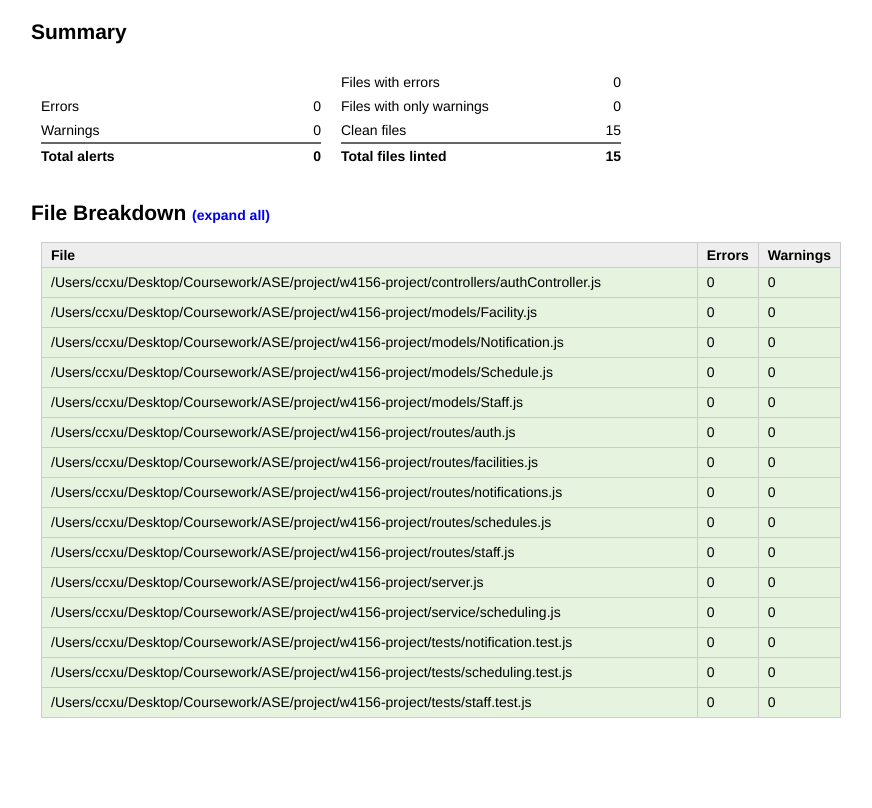
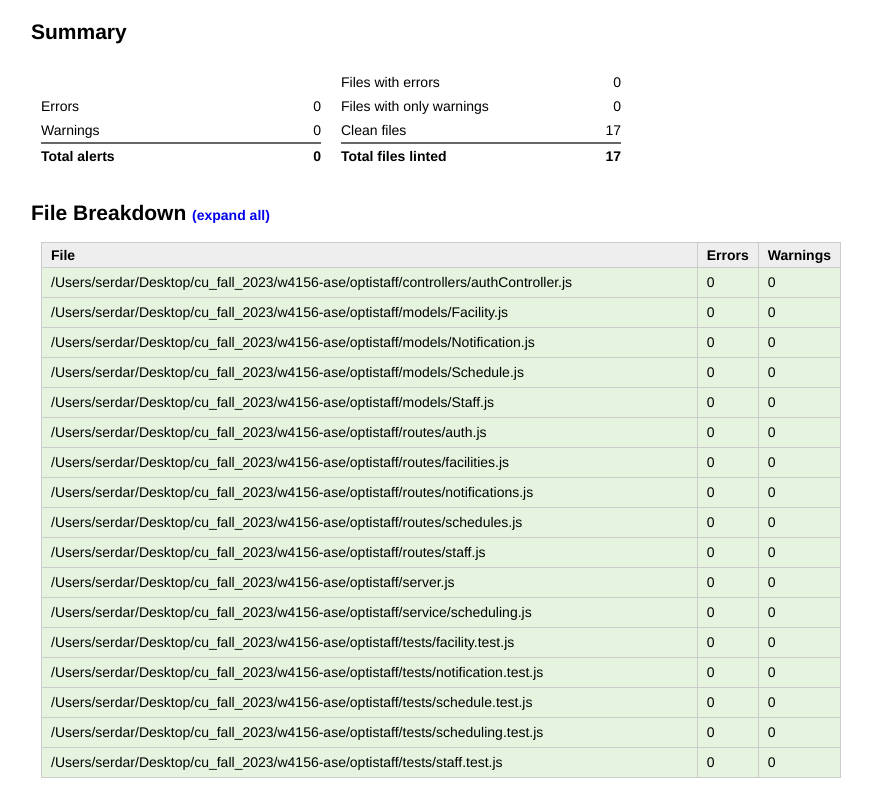
Before and after one commit to andyccxu/w4156-project, a website: page style-report.html in a window 1280 px wide. Shown: the part 83-891 px from the top of the page, without its empty margins (9-881 px from the left). Before the commit the page ends 831 px from the top, so only its background shows below. Drawn offline with Linux system fonts and the light colour scheme.

Commit message:
Reformatted README, added unit tests for the facility model middleware function

```diff
--- a/package.json
+++ b/package.json
@@ -14,6 +14,7 @@
     "bcryptjs": "^2.4.3",
     "cors": "^2.8.5",
     "dotenv": "^16.3.1",
+    "eslint-html-reporter": "^0.7.4",
     "express": "^4.18.2",
     "jsonwebtoken": "^9.0.2",
     "mongodb": "^6.1.0",
--- a/routes/notifications.js
+++ b/routes/notifications.js
@@ -2,9 +2,8 @@ const express = require('express');
 // eslint-disable-next-line new-cap
 const router = express.Router();
 const Notification = require('../models/Notification');
+
 // Get all schedules
-// http://localhost:3000/schedules
-
 router.get('/', async (req, res) => {
   try {
     const notifications = await Notification.find();
--- a/server.js
+++ b/server.js
@@ -21,7 +21,7 @@ app.use(express.json());
 
 // Routes
 // const authRoute = require('./routes/auth');
-const facilitiesRouter = require('./routes/facilities');
+const {router: facilitiesRouter} = require('./routes/facilities');
 app.use('/facilities', facilitiesRouter);
 
 const {router: notificationsRouter} = require('./routes/notifications');
--- a/style-report.html
+++ b/style-report.html
@@ -275,13 +275,13 @@
                 </tr>
                 <tr>
                   <td>Clean files</td>
-                  <td>15</td>
+                  <td>17</td>
                 </tr>
               </tbody>
               <tfoot>
                 <tr>
                   <td>Total files linted</td>
-                  <td>15</td>
+                  <td>17</td>
                 </tr>
               </tfoot>
           </table>
@@ -300,35 +300,39 @@
             <th class="warning-col">Warnings</th>
           </tr>
         </thead>
-        <tbody><tr class="success"><td>/Users/ccxu/Desktop/Coursework/ASE/project/w4156-project/controllers/authController.js</td>
+        <tbody><tr class="success"><td>/Users/serdar/Desktop/cu_fall_2023/w4156-ase/optistaff/controllers/authController.js</td>
               <td>0</td>
-              <td>0</td></tr><tr class="success"><td>/Users/ccxu/Desktop/Coursework/ASE/project/w4156-project/models/Facility.js</td>
+              <td>0</td></tr><tr class="success"><td>/Users/serdar/Desktop/cu_fall_2023/w4156-ase/optistaff/models/Facility.js</td>
               <td>0</td>
-              <td>0</td></tr><tr class="success"><td>/Users/ccxu/Desktop/Coursework/ASE/project/w4156-project/models/Notification.js</td>
+              <td>0</td></tr><tr class="success"><td>/Users/serdar/Desktop/cu_fall_2023/w4156-ase/optistaff/models/Notification.js</td>
               <td>0</td>
-              <td>0</td></tr><tr class="success"><td>/Users/ccxu/Desktop/Coursework/ASE/project/w4156-project/models/Schedule.js</td>
+              <td>0</td></tr><tr class="success"><td>/Users/serdar/Desktop/cu_fall_2023/w4156-ase/optistaff/models/Schedule.js</td>
               <td>0</td>
-              <td>0</td></tr><tr class="success"><td>/Users/ccxu/Desktop/Coursework/ASE/project/w4156-project/models/Staff.js</td>
+              <td>0</td></tr><tr class="success"><td>/Users/serdar/Desktop/cu_fall_2023/w4156-ase/optistaff/models/Staff.js</td>
               <td>0</td>
-              <td>0</td></tr><tr class="success"><td>/Users/ccxu/Desktop/Coursework/ASE/project/w4156-project/routes/auth.js</td>
+              <td>0</td></tr><tr class="success"><td>/Users/serdar/Desktop/cu_fall_2023/w4156-ase/optistaff/routes/auth.js</td>
               <td>0</td>
-              <td>0</td></tr><tr class="success"><td>/Users/ccxu/Desktop/Coursework/ASE/project/w4156-project/routes/facilities.js</td>
+              <td>0</td></tr><tr class="success"><td>/Users/serdar/Desktop/cu_fall_2023/w4156-ase/optistaff/routes/facilities.js</td>
               <td>0</td>
-              <td>0</td></tr><tr class="success"><td>/Users/ccxu/Desktop/Coursework/ASE/project/w4156-project/routes/notifications.js</td>
+              <td>0</td></tr><tr class="success"><td>/Users/serdar/Desktop/cu_fall_2023/w4156-ase/optistaff/routes/notifications.js</td>
               <td>0</td>
-              <td>0</td></tr><tr class="success"><td>/Users/ccxu/Desktop/Coursework/ASE/project/w4156-project/routes/schedules.js</td>
+              <td>0</td></tr><tr class="success"><td>/Users/serdar/Desktop/cu_fall_2023/w4156-ase/optistaff/routes/schedules.js</td>
               <td>0</td>
-              <td>0</td></tr><tr class="success"><td>/Users/ccxu/Desktop/Coursework/ASE/project/w4156-project/routes/staff.js</td>
+              <td>0</td></tr><tr class="success"><td>/Users/serdar/Desktop/cu_fall_2023/w4156-ase/optistaff/routes/staff.js</td>
               <td>0</td>
-              <td>0</td></tr><tr class="success"><td>/Users/ccxu/Desktop/Coursework/ASE/project/w4156-project/server.js</td>
+              <td>0</td></tr><tr class="success"><td>/Users/serdar/Desktop/cu_fall_2023/w4156-ase/optistaff/server.js</td>
               <td>0</td>
-              <td>0</td></tr><tr class="success"><td>/Users/ccxu/Desktop/Coursework/ASE/project/w4156-project/service/scheduling.js</td>
+              <td>0</td></tr><tr class="success"><td>/Users/serdar/Desktop/cu_fall_2023/w4156-ase/optistaff/service/scheduling.js</td>
               <td>0</td>
-              <td>0</td></tr><tr class="success"><td>/Users/ccxu/Desktop/Coursework/ASE/project/w4156-project/tests/notification.test.js</td>
+              <td>0</td></tr><tr class="success"><td>/Users/serdar/Desktop/cu_fall_2023/w4156-ase/optistaff/tests/facility.test.js</td>
               <td>0</td>
-              <td>0</td></tr><tr class="success"><td>/Users/ccxu/Desktop/Coursework/ASE/project/w4156-project/tests/scheduling.test.js</td>
+              <td>0</td></tr><tr class="success"><td>/Users/serdar/Desktop/cu_fall_2023/w4156-ase/optistaff/tests/notification.test.js</td>
               <td>0</td>
-              <td>0</td></tr><tr class="success"><td>/Users/ccxu/Desktop/Coursework/ASE/project/w4156-project/tests/staff.test.js</td>
+              <td>0</td></tr><tr class="success"><td>/Users/serdar/Desktop/cu_fall_2023/w4156-ase/optistaff/tests/schedule.test.js</td>
+              <td>0</td>
+              <td>0</td></tr><tr class="success"><td>/Users/serdar/Desktop/cu_fall_2023/w4156-ase/optistaff/tests/scheduling.test.js</td>
+              <td>0</td>
+              <td>0</td></tr><tr class="success"><td>/Users/serdar/Desktop/cu_fall_2023/w4156-ase/optistaff/tests/staff.test.js</td>
               <td>0</td>
               <td>0</td></tr></tbody>
       </table>
```
Also changed, not shown: routes/facilities.js (+6 -6 lines), tests/facility.test.js (added, +49 -0 lines), README.md, 2 other files.
